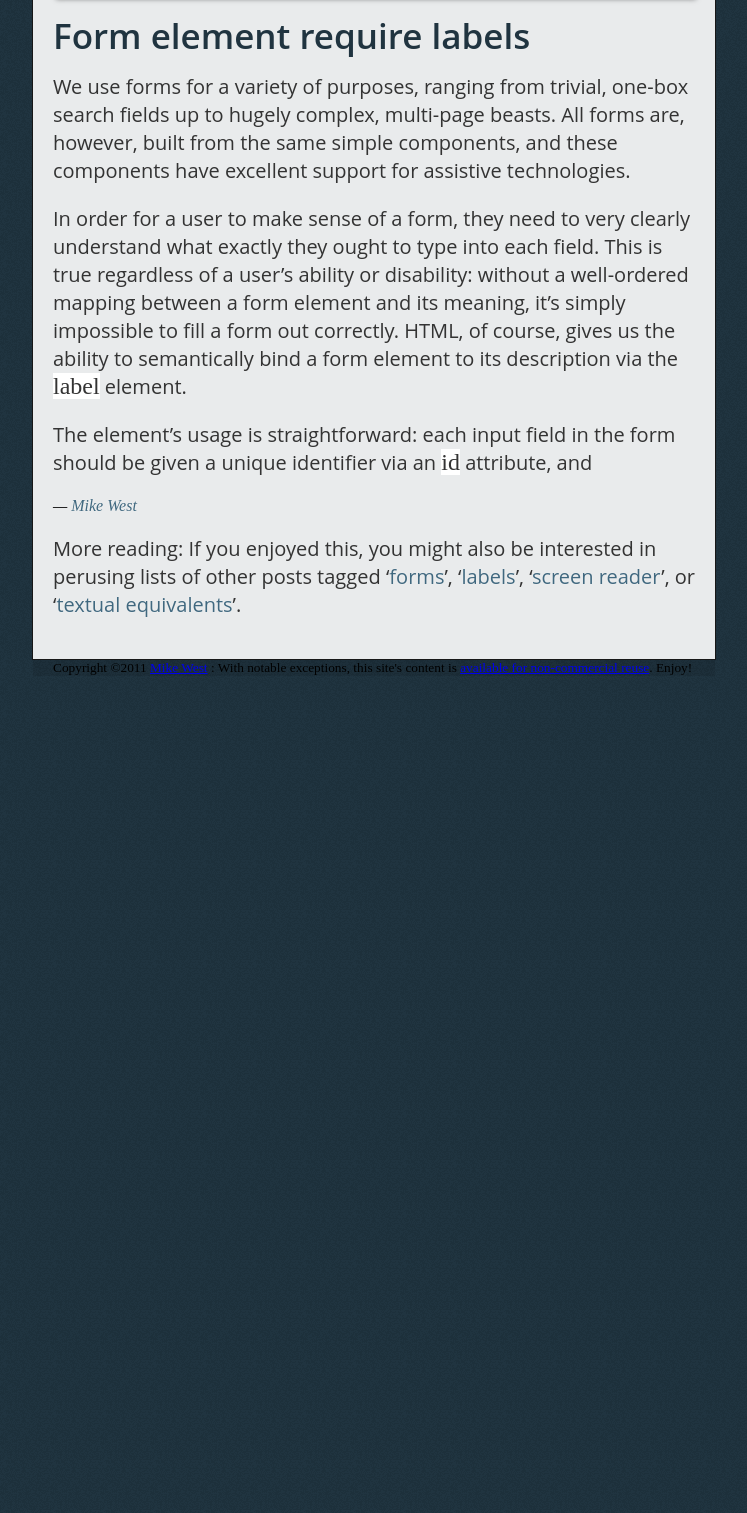
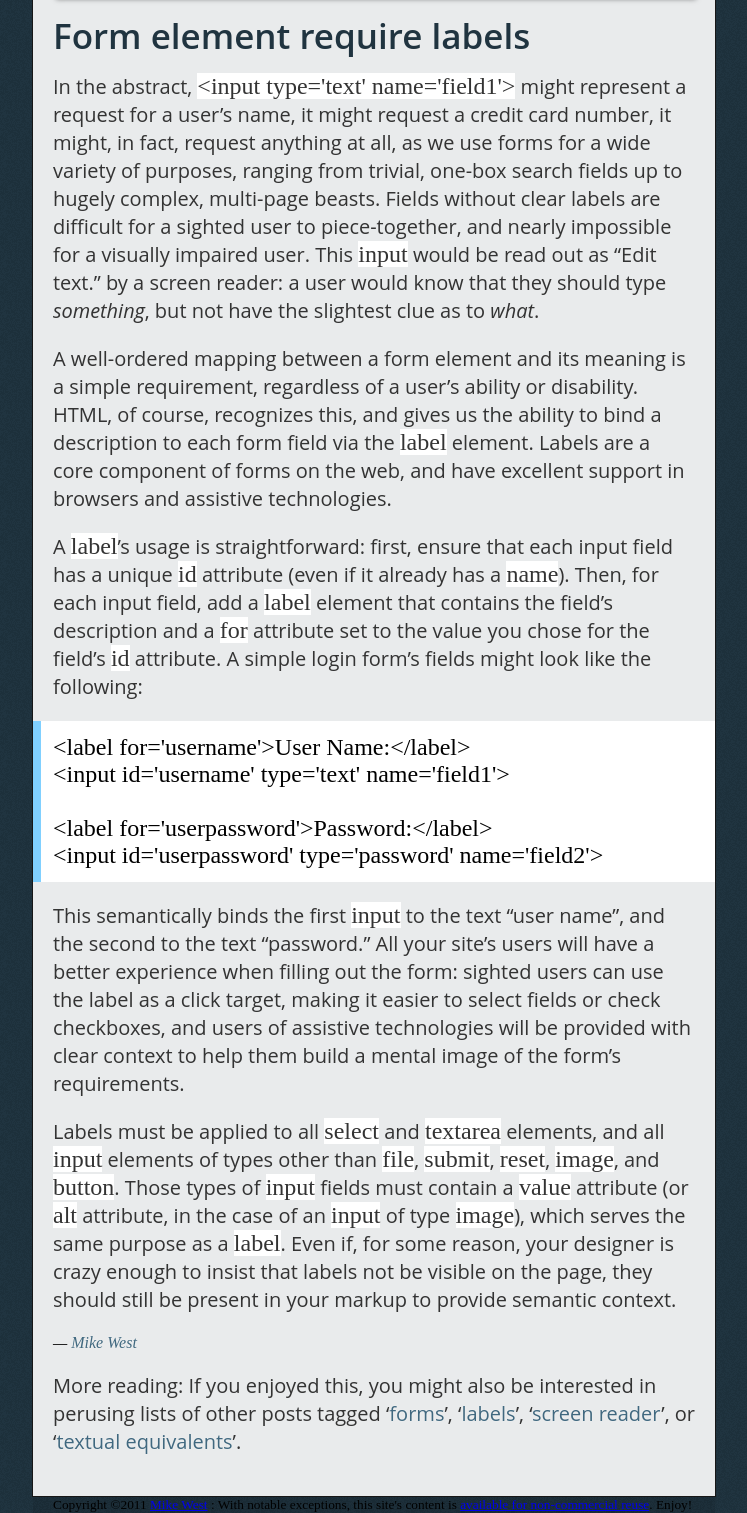
Before and after one commit to mikewest/w15y.com, a Jekyll site: the page built from textual-equivalents/form-elements-require-labels/index.markdown, in a window 1280 px wide, cut to the strip 416-1929 px from the top of the page. Shown: the whole strip, without its empty margins (266-1013 px from the left). Built offline with Jekyll 4.4.1, drawn with Linux system fonts in a browser that asks for light colours; before the commit the page ends 1092 px from its top, so only the background shows below that.

Commit message:
Form elements require labels.

```diff
--- a/textual-equivalents/form-elements-require-labels/index.markdown
+++ b/textual-equivalents/form-elements-require-labels/index.markdown
@@ -18,8 +18,20 @@ elements:
   - textarea
 
 ---
-We use forms for a variety of purposes, ranging from trivial, one-box search fields up to hugely complex, multi-page beasts. All forms are, however, built from the same simple components, and these components have excellent support for assistive technologies.
+In the abstract, `<input type='text' name='field1'>` might represent a request for a user's name, it might request a credit card number, it might, in fact, request anything at all, as we use forms for a wide variety of purposes, ranging from trivial, one-box search fields up to hugely complex, multi-page beasts. Fields without clear labels are difficult for a sighted user to piece-together, and nearly impossible for a visually impaired user. This `input` would be read out as "Edit text." by a screen reader: a user would know that they should type _something_, but not have the slightest clue as to _what_.
 
-In order for a user to make sense of a form, they need to very clearly understand what exactly they ought to type into each field. This is true regardless of a user's ability or disability: without a well-ordered mapping between a form element and its meaning, it's simply impossible to fill a form out correctly. HTML, of course, gives us the ability to semantically bind a form element to its description via the `label` element.
+A well-ordered mapping between a form element and its meaning is a simple requirement, regardless of a user's ability or disability. HTML, of course, recognizes this, and gives us the ability to bind a description to each form field via the `label` element. Labels are a core component of forms on the web, and have excellent support in browsers and assistive technologies.
 
-The element's usage is straightforward: each input field in the form should be given a unique identifier via an `id` attribute, and
+A `label`'s usage is straightforward: first, ensure that each input field has a unique `id` attribute (even if it already has a `name`). Then, for each input field, add a `label` element that contains the field's description and a `for` attribute set to the value you chose for the field's `id` attribute. A simple login form's fields might look like the following:
+
+
+    <label for='username'>User Name:</label>
+    <input id='username' type='text' name='field1'>
+
+    <label for='userpassword'>Password:</label>
+    <input id='userpassword' type='password' name='field2'>
+
+
+This semantically binds the first `input` to the text "user name", and the second to the text "password." All your site's users will have a better experience when filling out the form: sighted users can use the label as a click target, making it easier to select fields or check checkboxes, and users of assistive technologies will be provided with clear context to help them build a mental image of the form's requirements.
+
+Labels must be applied to all `select` and `textarea` elements, and all `input` elements of types other than `file`, `submit`, `reset`, `image`, and `button`. Those types of `input` fields must contain a `value` attribute (or `alt` attribute, in the case of an `input` of type `image`), which serves the same purpose as a `label`. Even if, for some reason, your designer is crazy enough to insist that labels not be visible on the page, they should still be present in your markup to provide semantic context.
```
